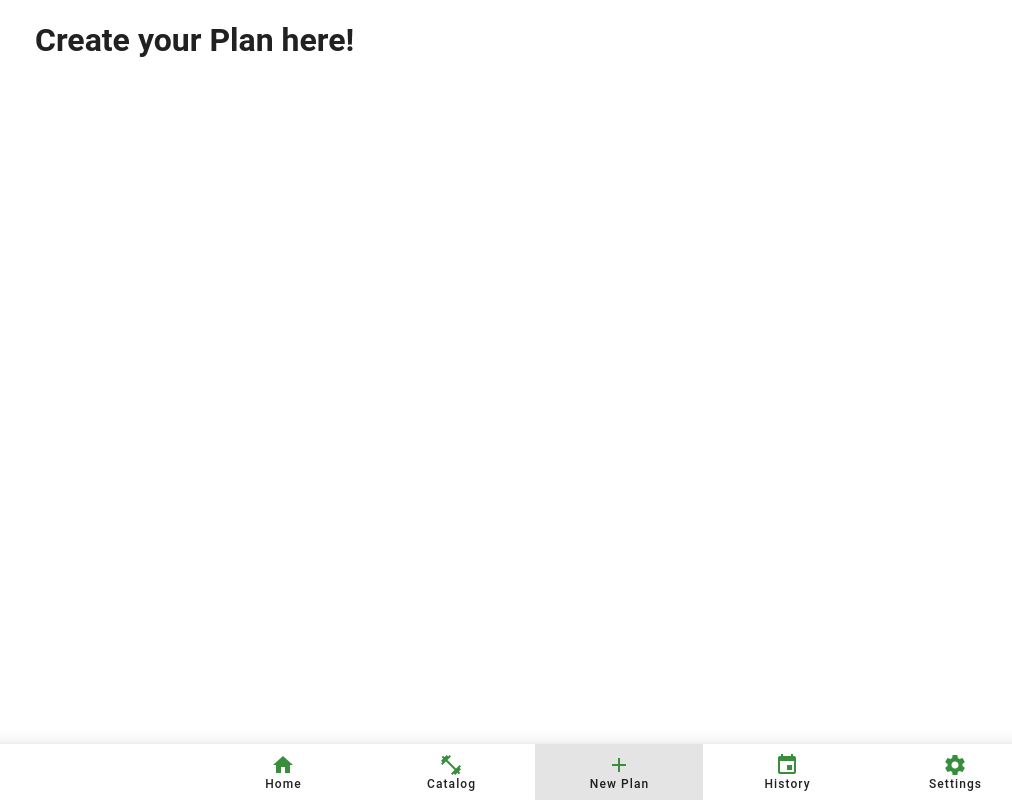
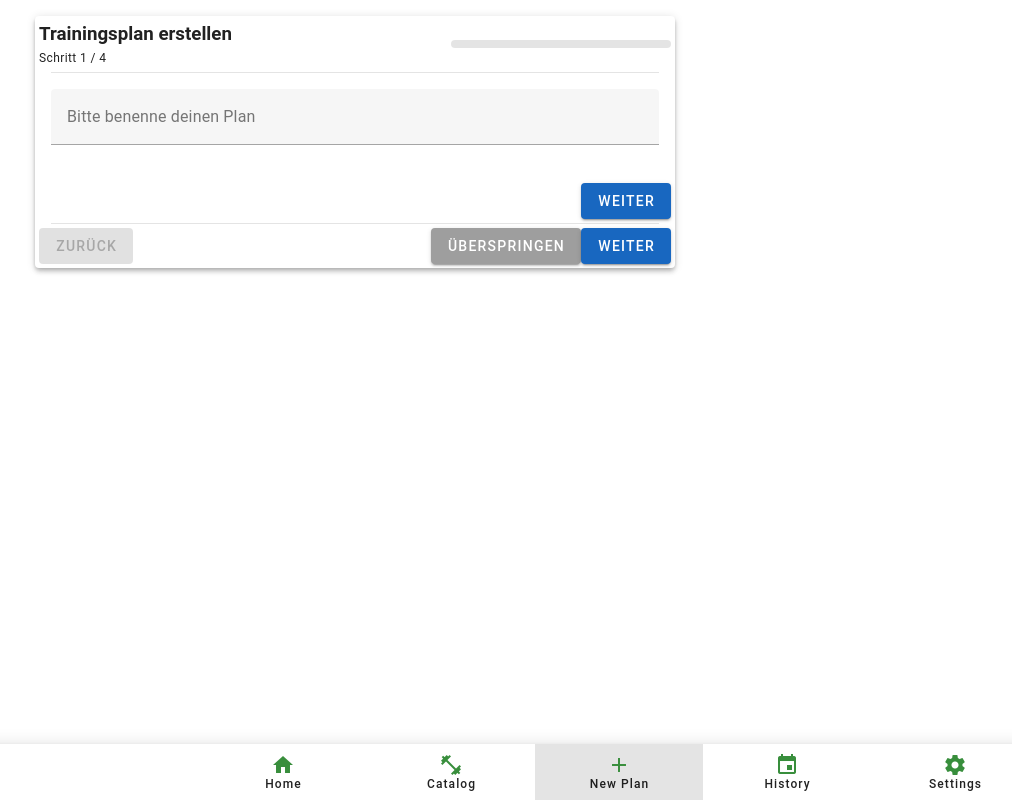
Before and after one commit to KlaraOppenheimerSchule/Bofrostbuben, a Vue app in the folder frontend/: page /CreatePlanView in a window 1280 px wide. Shown: the whole page, without its empty margins (21-1033 px from the left). Built offline with nearby package versions, Linux system fonts and the light colour scheme; a small style sheet from the web is missing; the HTML template or start-up script is replaced by a standard one.

Commit message:
feat: Create Plan vibecodebs

```diff
--- /dev/null
+++ b/frontend/src/components/createPlan/DayEditor.vue
@@ -0,0 +1,81 @@
+<script setup lang="ts">
+import { ref } from "vue";
+
+interface Exercise {
+  name: string;
+  muscleGroup?: string;
+}
+interface Day {
+  dayIndex: number;
+  exercises: Exercise[];
+}
+interface Plan {
+  sessionsPerWeek: number;
+  days: Day[];
+}
+
+const props = defineProps<{ plan: Plan }>();
+const emit = defineEmits<{
+  (e: "next", payload?: Partial<Plan>): void;
+  (e: "prev"): void;
+  (e: "update-plan", payload: Partial<Plan>): void;
+}>();
+
+const activeTab = ref(0);
+
+function dayFor(index: number) {
+  return props.plan.days.find((d) => d.dayIndex === index);
+}
+
+function ensureDay(index: number) {
+  let day = props.plan.days.find((d) => d.dayIndex === index);
+  if (!day) {
+    day = { dayIndex: index, exercises: [] };
+    props.plan.days.push(day);
+  }
+  return day;
+}
+
+function addExercise(dayIndex: number) {
+  const ex: Exercise = { name: "Liegestützen", muscleGroup: "Brust" };
+  const day = ensureDay(dayIndex);
+  day.exercises.push(ex);
+  emit("update-plan", { days: props.plan.days });
+}
+
+function done() {
+  emit("next", { days: props.plan.days });
+}
+</script>
+
+
+<template>
+  <div>
+    <div class="mb-2">Tage bearbeiten ({{ plan.sessionsPerWeek }})</div>
+
+    <v-tabs v-model="activeTab">
+      <v-tab v-for="i in plan.sessionsPerWeek" :key="i">Tag {{ i }}</v-tab>
+    </v-tabs>
+
+    <v-tabs-items v-model="activeTab">
+      <v-tab-item v-for="i in plan.sessionsPerWeek" :key="i">
+        <div class="pa-2">
+          <div v-if="!dayFor(i)">Noch keine Übungen</div>
+
+          <div v-else>
+            <div v-for="(ex, idx) in dayFor(i)?.exercises" :key="idx">
+              • {{ ex.name }} <span class="text-caption">({{ ex.muscleGroup }})</span>
+            </div>
+          </div>
+
+          <v-btn class="mt-2" @click="addExercise(i)" small>+ Neue Übung</v-btn>
+        </div>
+      </v-tab-item>
+    </v-tabs-items>
+
+    <v-row class="mt-4" justify="end">
+      <v-btn outlined @click="() => emit('prev')">Zurück</v-btn>
+      <v-btn color="primary" @click="done">Weiter</v-btn>
+    </v-row>
+  </div>
+</template>
--- /dev/null
+++ b/frontend/src/components/createPlan/FrequencyStep.vue
@@ -0,0 +1,46 @@
+<script setup lang="ts">
+import { ref, watch } from "vue";
+
+interface Plan {
+  sessionsPerWeek: number;
+}
+
+const props = defineProps<{ plan: Plan }>();
+const emit = defineEmits<{
+  (e: "next", payload?: Partial<Plan>): void;
+  (e: "prev"): void;
+  (e: "update-plan", payload: Partial<Plan>): void;
+}>();
+
+const localSessions = ref<number>(props.plan.sessionsPerWeek);
+
+watch(localSessions, (v) => emit("update-plan", { sessionsPerWeek: v }));
+
+function increment() {
+  if (localSessions.value < 7) localSessions.value++;
+}
+
+function decrement() {
+  if (localSessions.value > 1) localSessions.value--;
+}
+
+function next() {
+  emit("next", { sessionsPerWeek: localSessions.value });
+}
+</script>
+
+<template>
+  <div>
+    <div class="mb-2">Wie viele Einheiten pro Woche?</div>
+    <v-row align="center">
+      <v-btn icon @click="decrement"><v-icon>mdi-minus</v-icon></v-btn>
+      <div class="pa-4">{{ localSessions }}</div>
+      <v-btn icon @click="increment"><v-icon>mdi-plus</v-icon></v-btn>
+    </v-row>
+
+    <v-row class="mt-4" justify="end">
+      <v-btn outlined @click="() => emit('prev')">Zurück</v-btn>
+      <v-btn color="primary" class="ml-2" @click="next">Weiter</v-btn>
+    </v-row>
+  </div>
+</template>
--- /dev/null
+++ b/frontend/src/components/createPlan/NameStep.vue
@@ -0,0 +1,47 @@
+<script setup lang="ts">
+import { ref, watch } from "vue";
+
+interface Plan {
+  name: string;
+}
+
+const props = defineProps<{ plan: Plan }>();
+const emit = defineEmits<{
+  (e: "next", payload?: Partial<Plan>): void;
+  (e: "update-plan", payload: Partial<Plan>): void;
+}>();
+
+const localName = ref(props.plan?.name ?? "");
+
+const nameRules = [
+  (v: string) => (!!v && v.length > 0) || "Name ist erforderlich",
+  (v: string) => v.length <= 40 || "Max 40 Zeichen"
+];
+
+watch(localName, (val) => {
+  emit("update-plan", { name: val });
+});
+
+function nextClick() {
+  if (!localName.value || localName.value.length > 40) return;
+
+  emit("next", { name: localName.value });
+}
+</script>
+
+<template>
+  <div>
+    <v-text-field
+      label="Bitte benenne deinen Plan"
+      v-model="localName"
+      :rules="nameRules"
+      outlined
+      dense
+      clearable
+    />
+
+    <v-row class="mt-4" justify="end">
+      <v-btn color="primary" @click="nextClick">Weiter</v-btn>
+    </v-row>
+  </div>
+</template>
--- a/frontend/src/views/CreatePlanView.vue
+++ b/frontend/src/views/CreatePlanView.vue
@@ -1,5 +1,128 @@
-<script setup lang="ts"></script>
+
+<script setup lang="ts">
+import { reactive, ref, computed } from "vue";
+import NameStep from "../components/createPlan/NameStep.vue";
+import FrequencyStep from "../components/createPlan/FrequencyStep.vue";
+import DayEditor from "../components/createPlan/DayEditor.vue";
+import ExercisesStep from "../components/createPlan/ExercisesStep.vue";
+
+// Types
+interface Exercise {
+  id?: string;
+  name: string;
+  muscleGroup?: string;
+}
+interface Day {
+  dayIndex: number;
+  exercises: Exercise[];
+}
+interface Plan {
+  name: string;
+  sessionsPerWeek: number;
+  days: Day[];
+  exercises: Exercise[];
+}
+
+const steps = [
+  { component: NameStep, key: "name" },
+  { component: FrequencyStep, key: "frequency" },
+  { component: DayEditor, key: "days" },
+  { component: ExercisesStep, key: "exercises" }
+];
+
+const currentStep = ref(0);
+const plan = reactive<Plan>({
+  name: "",
+  sessionsPerWeek: 3,
+  days: [],
+  exercises: []
+});
+
+const progress = computed(() =>
+  Math.round(((currentStep.value + 1) / steps.length) * 100)
+);
+
+function onNext(payload?: Partial<Plan>) {
+  if (payload) onUpdatePlan(payload);
+  if (currentStep.value < steps.length - 1) currentStep.value++;
+}
+
+function onPrev() {
+  if (currentStep.value > 0) currentStep.value--;
+}
+
+function onUpdatePlan(payload: Partial<Plan>) {
+  Object.assign(plan, payload);
+}
+
+function onPrimary() {
+  if (currentStep.value < steps.length - 1) {
+    currentStep.value++;
+  } else {
+    savePlan();
+  }
+}
+
+function skipStep() {
+  if (currentStep.value < steps.length - 1) currentStep.value++;
+}
+
+function savePlan() {
+  console.log("Saving plan", JSON.parse(JSON.stringify(plan)));
+}
+</script>
 
 <template>
-  <h1>Create your Plan here!</h1>
+  <v-card class="pa-4" elevation="4" max-width="640">
+    <v-row align="center" justify="space-between">
+      <div>
+        <h3 class="mb-0">Trainingsplan erstellen</h3>
+        <div class="text-caption">Schritt {{ currentStep + 1 }} / {{ steps.length }}</div>
+      </div>
+      <v-progress-linear :value="progress" height="8" rounded style="width:220px" />
+    </v-row>
+
+    <v-divider class="my-4" />
+
+    <transition name="fade" mode="out-in">
+      <keep-alive>
+        <component
+          :is="steps[currentStep].component"
+          :plan="plan"
+          :step-index="currentStep"
+          :total-steps="steps.length"
+          @next="onNext"
+          @prev="onPrev"
+          @update-plan="onUpdatePlan"
+          :key="steps[currentStep].key"
+        />
+      </keep-alive>
+    </transition>
+
+    <v-divider class="my-4" />
+
+    <v-row justify="space-between" align="center">
+      <v-btn outlined @click="onPrev" :disabled="currentStep === 0">
+        Zurück
+      </v-btn>
+
+      <div>
+        <v-btn text color="grey" v-if="currentStep < steps.length - 1" @click="skipStep">Überspringen</v-btn>
+        <v-btn color="primary" @click="onPrimary">
+          {{ currentStep < steps.length - 1 ? 'Weiter' : 'Plan speichern' }}
+        </v-btn>
+      </div>
+    </v-row>
+  </v-card>
 </template>
+
+<style scoped>
+.fade-enter-active,
+.fade-leave-active {
+  transition: opacity 0.25s;
+}
+.fade-enter-from,
+.fade-leave-to {
+  opacity: 0;
+}
+</style>
```
Also changed, not shown: frontend/src/components/createPlan/ExerciseStep.vue (added, +49 -0 lines).
